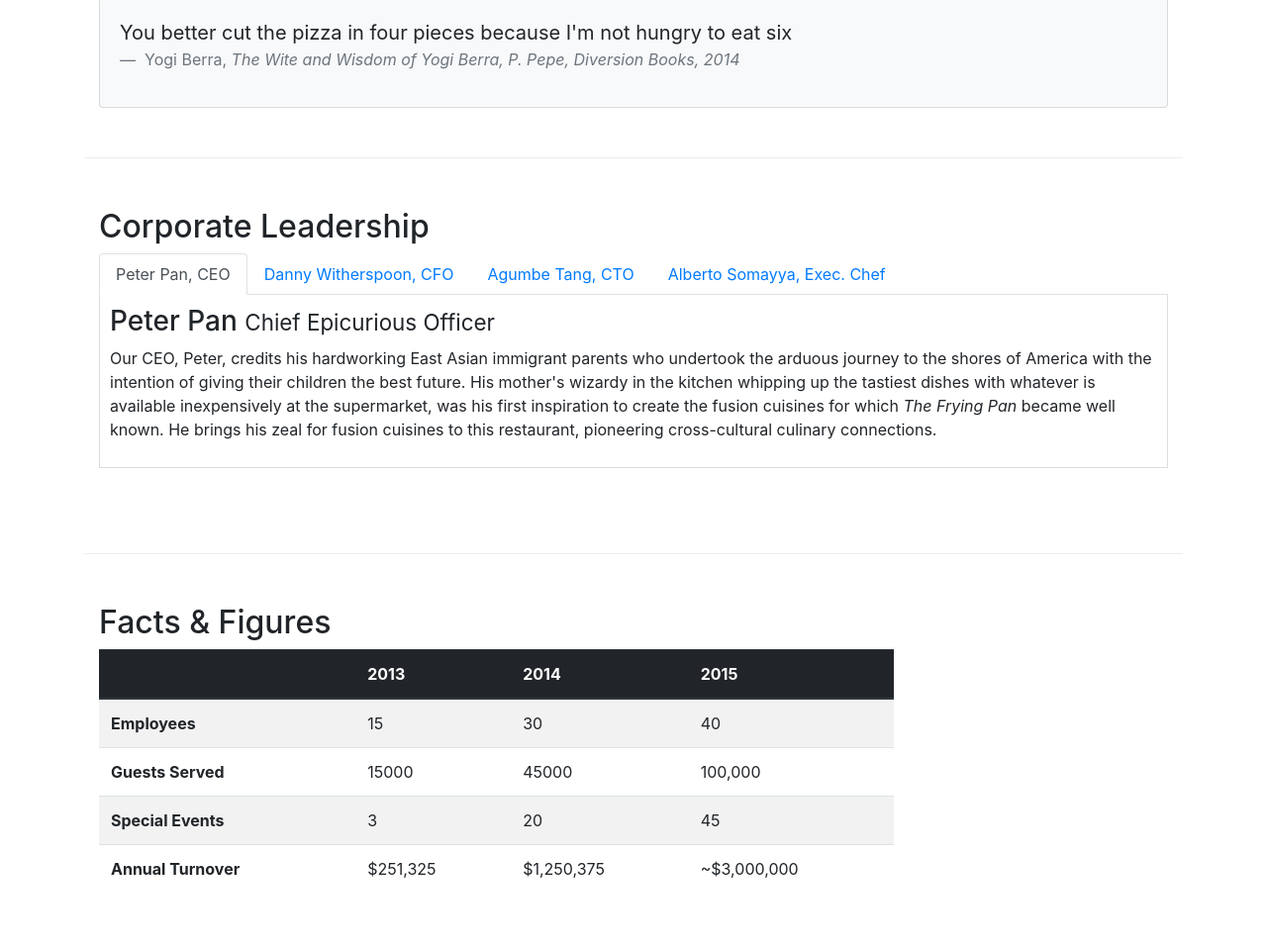
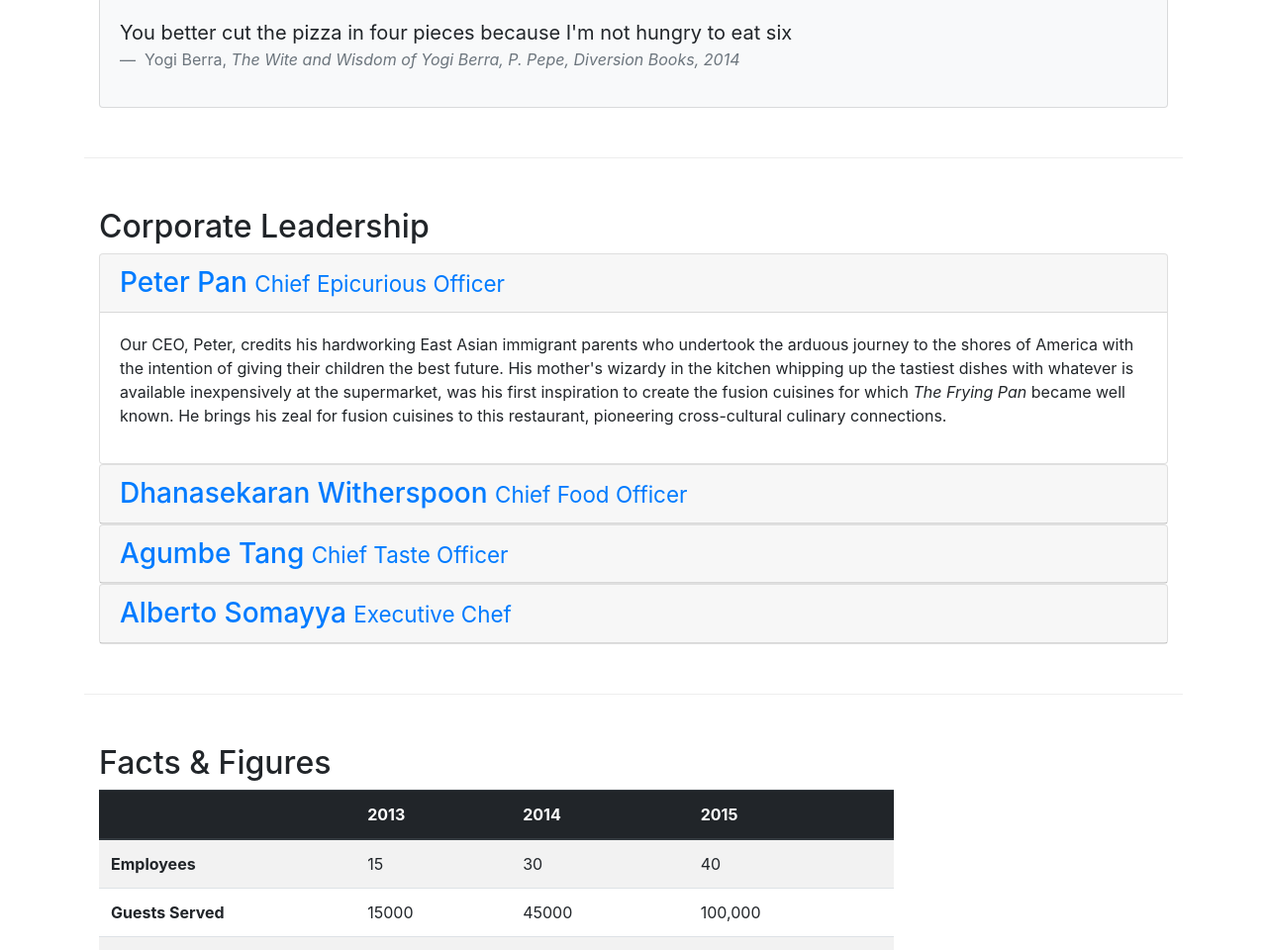
Before and after one commit to Dendak/conFusion, a website: page aboutus.html in a window 1280 px wide. Shown: the part 812-1772 px from the top of the page at 99% size. Drawn offline with nearby package versions, Linux system fonts and the light colour scheme.

Commit message:
accordian

```diff
--- a/aboutus.html
+++ b/aboutus.html
@@ -98,52 +98,70 @@
         </div>
 
 
-        <div class="row row-content allign-items-center">
-            <div class="col-12 col-sm-12 order-sm-last col-md-12">
+
+        <div class="row row-content">
+            <div class="col-12">
                 <h2>Corporate Leadership</h2>
-
-                <ul class="nav nav-tabs">
-                    <li class="nav-item">
-                        <a class="nav-link active" href="#peter"
-                           role="tab" data-toggle="tab">Peter Pan, CEO</a>
-                    </li>
-                    <li class="nav-item">
-                        <a class="nav-link" href="#danny" role="tab"
-                           data-toggle="tab">Danny Witherspoon, CFO</a>
-                    </li>
-                    <li class="nav-item">
-                        <a class="nav-link" href="#agumbe" role="tab"
-                           data-toggle="tab">Agumbe Tang, CTO</a>
-                    </li>
-                    <li class="nav-item">
-                        <a class="nav-link" href="#alberto" role="tab"
-                           data-toggle="tab">Alberto Somayya, Exec. Chef</a>
-                    </li>
-                </ul>
-
-                <div class="tab-content">
-                    <div role="tabpanel" class="tab-pane fade show active" id="peter">
-                        <h3>Peter Pan <small>Chief Epicurious Officer</small></h3>
-                        <p class="d-none d-md-block">Our CEO, Peter, credits his hardworking East Asian immigrant parents who undertook the arduous journey to the shores of America with the intention of giving their children the best future. His mother's wizardy in the kitchen whipping up the tastiest dishes with whatever is available inexpensively at the supermarket, was his first inspiration to create the fusion cuisines for which <em>The Frying Pan</em> became well known. He brings his zeal for fusion cuisines to this restaurant, pioneering cross-cultural culinary connections.</p>
+                <div id="accordion" role="tablist">
+                    <div class="card">
+                        <div class="card-header" role="tab" id="peterhead">
+                            <h3 class="mb-0">
+                                <a data-toggle="collapse" data-parent="#accordion" href="#peter">
+                                    Peter Pan <small>Chief Epicurious Officer</small>
+                                </a>
+                            </h3>
+                        </div>
+                        <div role="tabpanel" class="collapse show" id="peter">
+                            <div class="card-body">
+                                <p class=" d-none d-sm-block">Our CEO, Peter, credits his hardworking East Asian immigrant parents who undertook the arduous journey to the shores of America with the intention of giving their children the best future. His mother's wizardy in the kitchen whipping up the tastiest dishes with whatever is available inexpensively at the supermarket, was his first inspiration to create the fusion cuisines for which <em>The Frying Pan</em> became well known. He brings his zeal for fusion cuisines to this restaurant, pioneering cross-cultural culinary connections.</p>
+                            </div>
+                        </div>
                     </div>
-
-                    <div role="tabpanel" class="tab-pane fade " id="danny">
-                        <h3>Dhanasekaran Witherspoon <small>Chief Food Officer</small></h3>
-                        <p class="d-none d-md-block">Our CFO, Danny, as he is affectionately referred to by his colleagues, comes from a long established family tradition in farming and produce. His experiences growing up on a farm in the Australian outback gave him great appreciation for varieties of food sources. As he puts it in his own words, <em>Everything that runs, wins, and everything that stays, pays!</em></p>
+                    <div class="card">
+                        <div class="card-header" role="tab" id="dannyhead">
+                            <h3 class="mb-0">
+                                <a data-toggle="collapse" data-parent="#accordion" href="#danny">
+                                    Dhanasekaran Witherspoon <small>Chief Food Officer</small>
+                                </a>
+                            </h3>
+                        </div>
+                        <div role="tabpanel" class="collapse" id="danny">
+                            <div class="card-body">
+                                <p class=" d-none d-sm-block">Our CFO, Danny, as he is affectionately referred to by his colleagues, comes from a long established family tradition in farming and produce. His experiences growing up on a farm in the Australian outback gave him great appreciation for varieties of food sources. As he puts it in his own words, <em>Everything that runs, wins, and everything that stays, pays!</em></p>
+                            </div>
+                        </div>
                     </div>
-
-                    <div role="tabpanel" class="tab-pane fade " id="agumbe">
-                        <h3>Agumbe Tang <small>Chief Taste Officer</small></h3>
-                        <p class="d-none d-md-block">Blessed with the most discerning gustatory sense, Agumbe, our CTO, personally ensures that every dish that we serve meets his exacting tastes. Our chefs dread the tongue lashing that ensues if their dish does not meet his exacting standards. He lives by his motto, <em>You click only if you survive my lick.</em></p>
+                    <div class="card">
+                        <div class="card-header" role="tab" id="agumbehead">
+                            <h3 class="mb-0">
+                                <a data-toggle="collapse" data-parent="#accordion" href="#agumbe">
+                                    Agumbe Tang <small>Chief Taste Officer</small>
+                                </a>
+                            </h3>
+                        </div>
+                        <div role="tabpanel" class="collapse" id="agumbe">
+                            <div class="card-body">
+                                <p class=" d-none d-sm-block">Blessed with the most discerning gustatory sense, Agumbe, our CTO, personally ensures that every dish that we serve meets his exacting tastes. Our chefs dread the tongue lashing that ensues if their dish does not meet his exacting standards. He lives by his motto, <em>You click only if you survive my lick.</em></p>
+                            </div>
+                        </div>
                     </div>
-                    <div role="tabpanel" class="tab-pane fade " id="alberto">
-                        <h3>Alberto Somayya <small>Executive Chef</small></h3>
-                        <p class="d-none d-md-block">Award winning three-star Michelin chef with wide International experience having worked closely with whos-who in the culinary world, he specializes in creating mouthwatering Indo-Italian fusion experiences. He says, <em>Put together the cuisines from the two craziest cultures, and you get a winning hit! Amma Mia!</em></p>
+                    <div class="card">
+                        <div class="card-header" role="tab" id="albertohead">
+                            <h3 class="mb-0">
+                                <a data-toggle="collapse" data-parent="#accordion" href="#alberto">
+                                    Alberto Somayya <small>Executive Chef</small>
+                                </a>
+                            </h3>
+                        </div>
+                        <div role="tabpanel" class="collapse" id="alberto">
+                            <div class="card-body">
+                                <p class=" d-none d-sm-block">Award winning three-star Michelin chef with wide International experience having worked closely with whos-who in the culinary world, he specializes in creating mouthwatering Indo-Italian fusion experiences. He says, <em>Put together the cuisines from the two craziest cultures, and you get a winning hit! Amma Mia!</em></p>
+                            </div>
+                        </div>
                     </div>
                 </div>
             </div>
         </div>
-
 
 
         <div class="row row-content">
```
